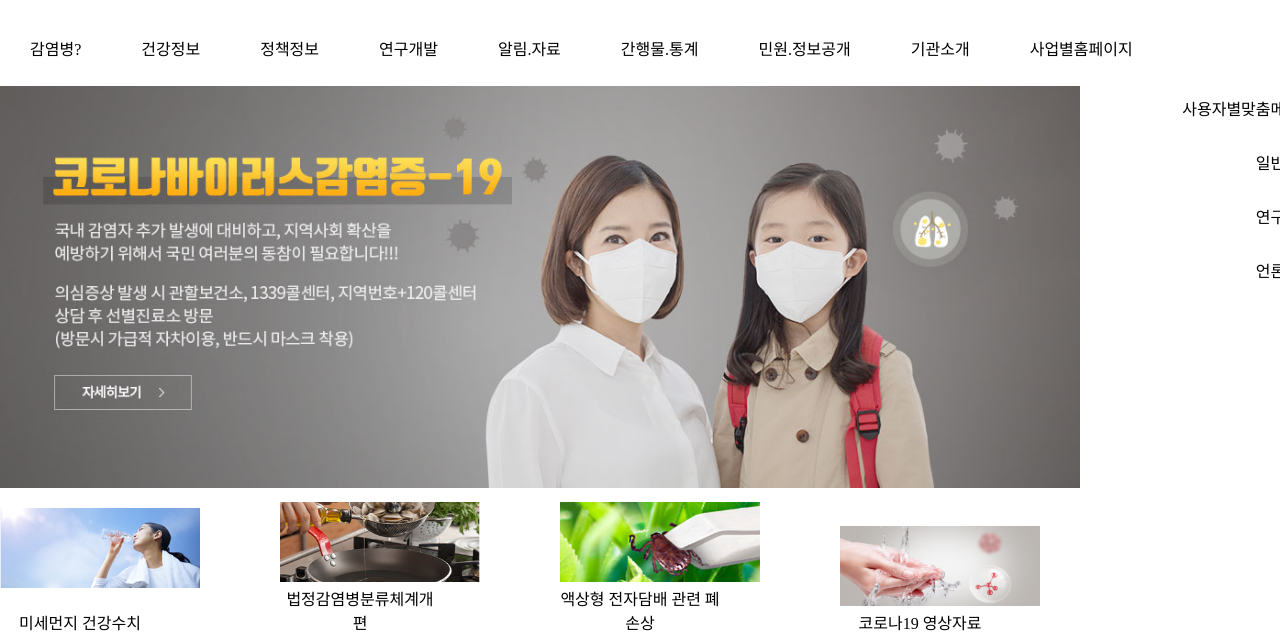
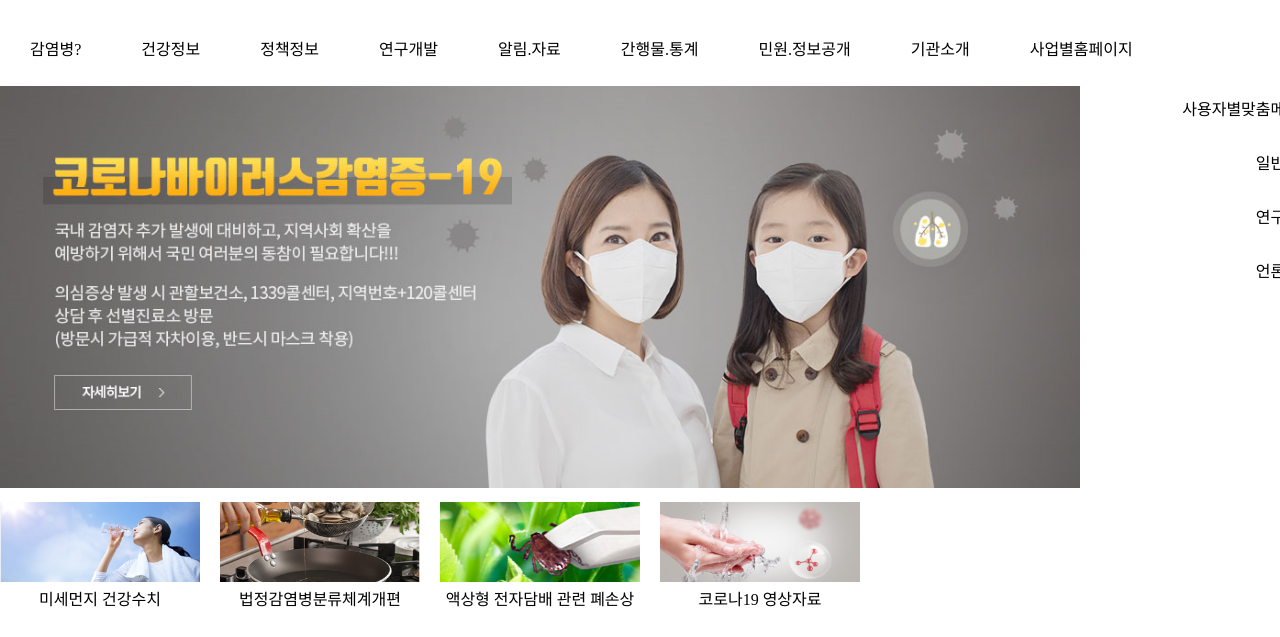
Before and after one commit to jmj000701/jmj000701.github.io, a plain HTML site: page index.html in a window 1280 px wide. Shown: the part 104-741 px from the top of the page. Drawn offline with Linux system fonts and the light colour scheme.

Commit message:
Update index.html

```diff
--- a/index.html
+++ b/index.html
@@ -84,8 +84,8 @@ footer{
 #sub1 li {
 	display: inline-block;
 	text-align: center;
-	padding-right: 120px;
-	width: 160px;
+	padding-right: 20px;
+
 }
 #sub1 img:hover{
 	box-shadow: 5px 5px 10px gray;
```
